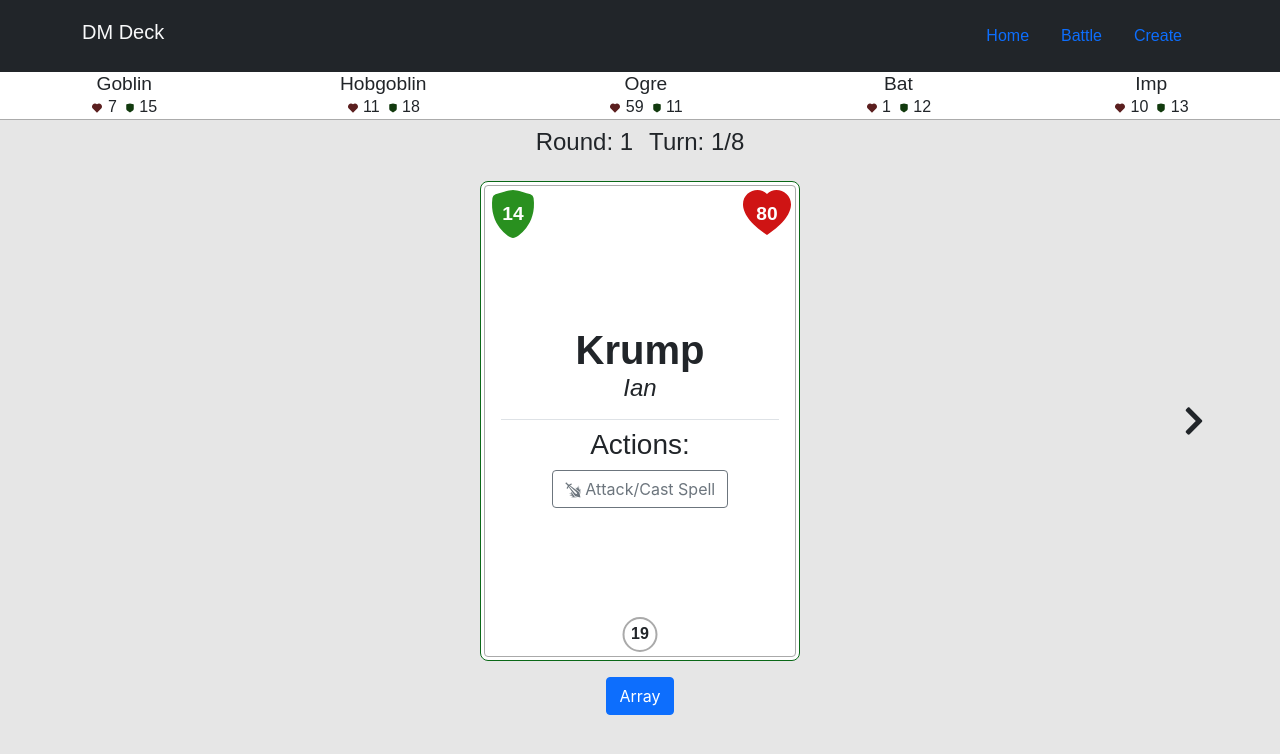
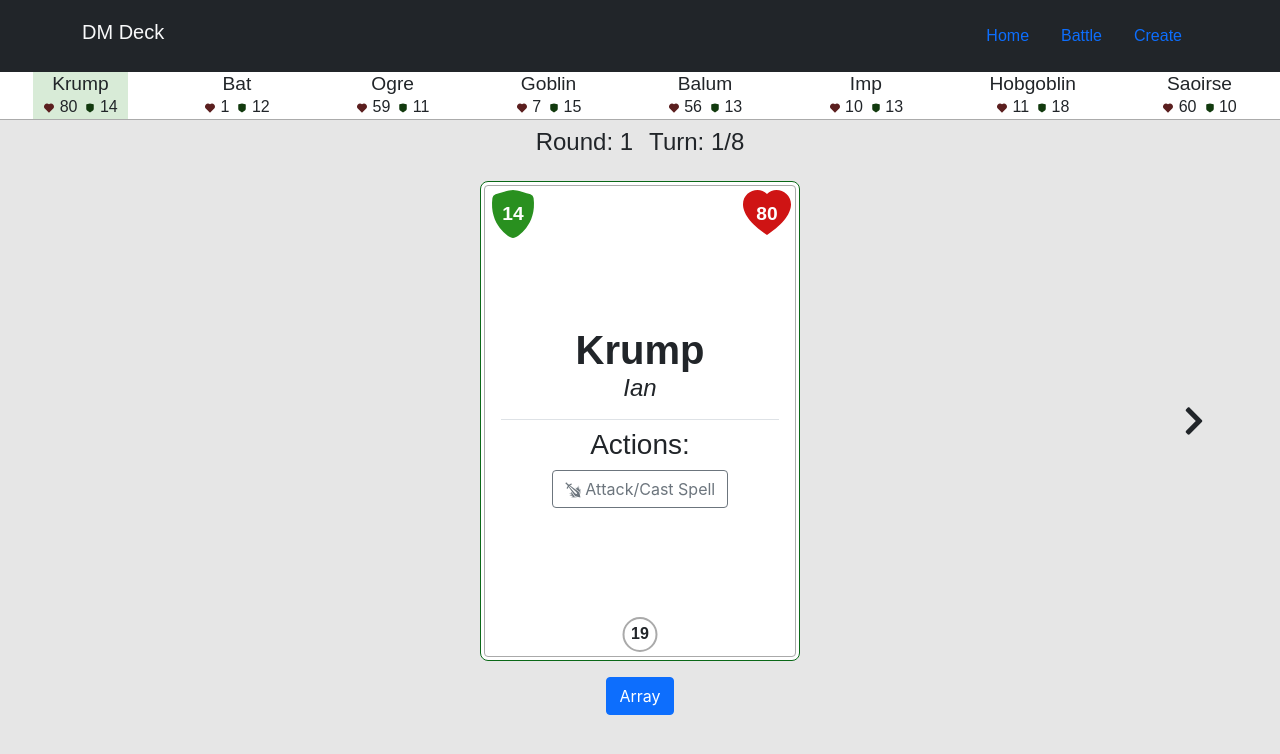
Before and after one commit to awidener3/dm-deck, a React (Create React App) app in the folder client/: page /dm-deck/battle in a window 1280 px wide. Shown: the top 754 px of the page. Built offline with nearby package versions, Linux system fonts and the light colour scheme; no server answers; a web font is replaced by a local one.

Commit message:
Changed top data to match order of cards, and added ability to click on data which brings you to the card and adjusts the turn counter

```diff
--- a/client/src/App.scss
+++ b/client/src/App.scss
@@ -86,7 +86,10 @@ article {
   background-color: #fff;
   border-bottom: 1px solid #ababab;
   .monster-data-card {
+    cursor: pointer;
+    padding: 0 10px;
     min-width: 4rem;
+    transition: background-color 0.2s;
     h5 {
       font-size: 1.2rem;
     }
@@ -103,6 +106,11 @@ article {
         width: 10px;
       }
     }
-
+  }
+  .monster-data-card:hover {
+    background-color: #efefef;
+  }
+  .current {
+    background-color: #d8ebd7;
   }
 }
--- a/client/src/components/Hero/heroData.js
+++ b/client/src/components/Hero/heroData.js
@@ -7,7 +7,7 @@ const heroes = [
 		race: 'Human',
 		class: 'Fighter',
 		armor_class: 13,
-		hit_points: 56,
+		hitpoints: 56,
 	},
 	{
 		type: 'hero',
@@ -17,7 +17,7 @@ const heroes = [
 		race: 'Elf',
 		class: 'Druid',
 		armor_class: 10,
-		hit_points: 60,
+		hitpoints: 60,
 	},
 	{
 		type: 'hero',
@@ -27,7 +27,7 @@ const heroes = [
 		race: 'Half-Orc',
 		class: 'Barbarian',
 		armor_class: 14,
-		hit_points: 80,
+		hitpoints: 80,
 	},
 ];
 
--- a/client/src/components/Hero/index.jsx
+++ b/client/src/components/Hero/index.jsx
@@ -33,7 +33,7 @@ const Hero = ({ hero, cardStyle, handleHeroAttack, handleAddEffect }) => {
 				{/* AC + HP Icons */}
 				<div className="hero-stats d-flex justify-content-between w-100">
 					<ArmorClassIcon ac={hero.armor_class} />
-					<HealthIcon hp={hero.hit_points} />
+					<HealthIcon hp={hero.hitpoints} />
 				</div>
 
 				{/* PC INFO */}
--- a/client/src/pages/Battle.jsx
+++ b/client/src/pages/Battle.jsx
@@ -30,7 +30,10 @@ const Battle = () => {
 	const [heroData, setHeroData] = useState(heroes);
 
 	// Put heroes and monsters into one array to be sorted and assigned initiative
-	const sortedData = [].concat(monsterData).concat(heroData);
+	const sortedData = []
+		.concat(monsterData)
+		.concat(heroData)
+		.sort((a, b) => (a.initiative < b.initiative ? 1 : -1));
 
 	// Variables to control battle statistics
 	const [index, setIndex] = useState(0);
@@ -74,9 +77,7 @@ const Battle = () => {
 
 	// Renders cards with initiative sorting and sliding animation classes
 	const renderCards = () => {
-		return sortedData
-			.sort((a, b) => (a.initiative < b.initiative ? 1 : -1))
-			.map((creature, n) => {
+		return sortedData.map((creature, n) => {
 			let position =
 				n > index
 					? 'nextCard'
@@ -113,12 +114,22 @@ const Battle = () => {
 		<div className="battle-container d-flex flex-column justify-content-center align-items-center container">
 			<div className="monster-data vw-100 d-flex justify-content-around flex-wrap">
 				{/* Quick view of monster AC and HP */}
-				{monsterData.map((monster) => (
+				{sortedData.map((monster, index) => (
 					<div
-						className="monster-data-card text-center"
-						key={monster.name}
+						className={
+							turn === index + 1
+								? `monster-data-card text-center current`
+								: `monster-data-card text-center`
+						}
+						key={index}
+						onClick={() => {
+							setIndex(index);
+							setTurn(index + 1);
+						}}
 					>
-						<h5 className="m-0">{monster.name}</h5>
+						<h5 className="m-0">
+							{monster.name || monster.character_name}
+						</h5>
 						<div className="d-flex justify-content-center">
 							<p className="mb-0 me-1">
 								<RiHeartFill className="hp-icon" />{' '}
```
Lines whose indentation alone changed are shown as unchanged.
